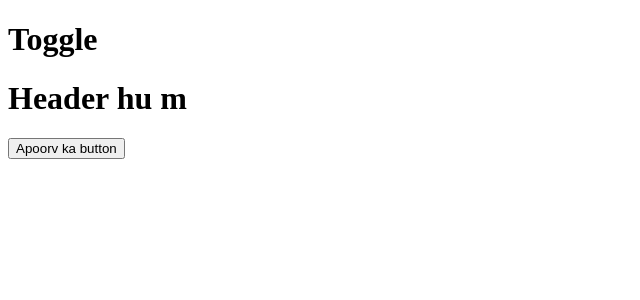
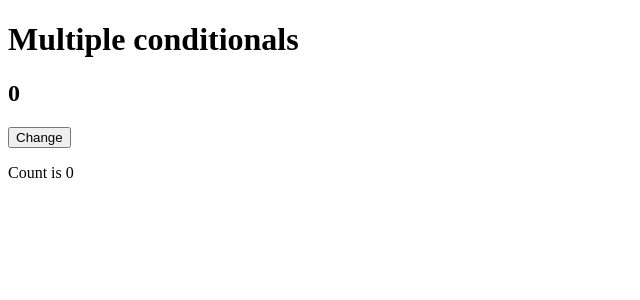
Before and after one commit to Apoorv-Saxena08/reactOne, a React (Vite) app: page / in a window 1280 px wide. Shown: the top 300 px of the page, without its empty margins (0-640 px from the left). Built offline with nearby package versions, Linux system fonts and the light colour scheme.

Commit message:
multiple conditionals

```diff
--- a/src/App.jsx
+++ b/src/App.jsx
@@ -1,4 +1,4 @@
-import { useState } from "react"
+import { use, useState } from "react"
 import Header,{Profile} from "./Header"
 
 // function click(){
@@ -6,19 +6,26 @@ import Header,{Profile} from "./Header"
 // }
 
 function Apoorv(){
-  const [display , setDisp] = useState(true);
+  const [count,setCount] = useState(0);
 
-  const anaJana = ()=>{
-    setDisp(!display);
+  const change =()=>{
+    setCount(count+1)
   }
+
 
   return (
     <>
-      <h1>Toggle</h1>
+      <h1>Multiple conditionals</h1>
+      <h2>{count}</h2>
+
+      <button onClick={change}>Change</button>
+
       {
-        display?<Header />:null
+        count==0?<p>Count is 0</p>
+        :count == 1?<p>Count is 1</p>
+        :count == 2?<p>Count is 2</p>
+        :<p>Count aapse se bhaar ho gya</p>
       }
-      <button onClick={anaJana}>Apoorv ka button</button>
 
     </>
   )
```
